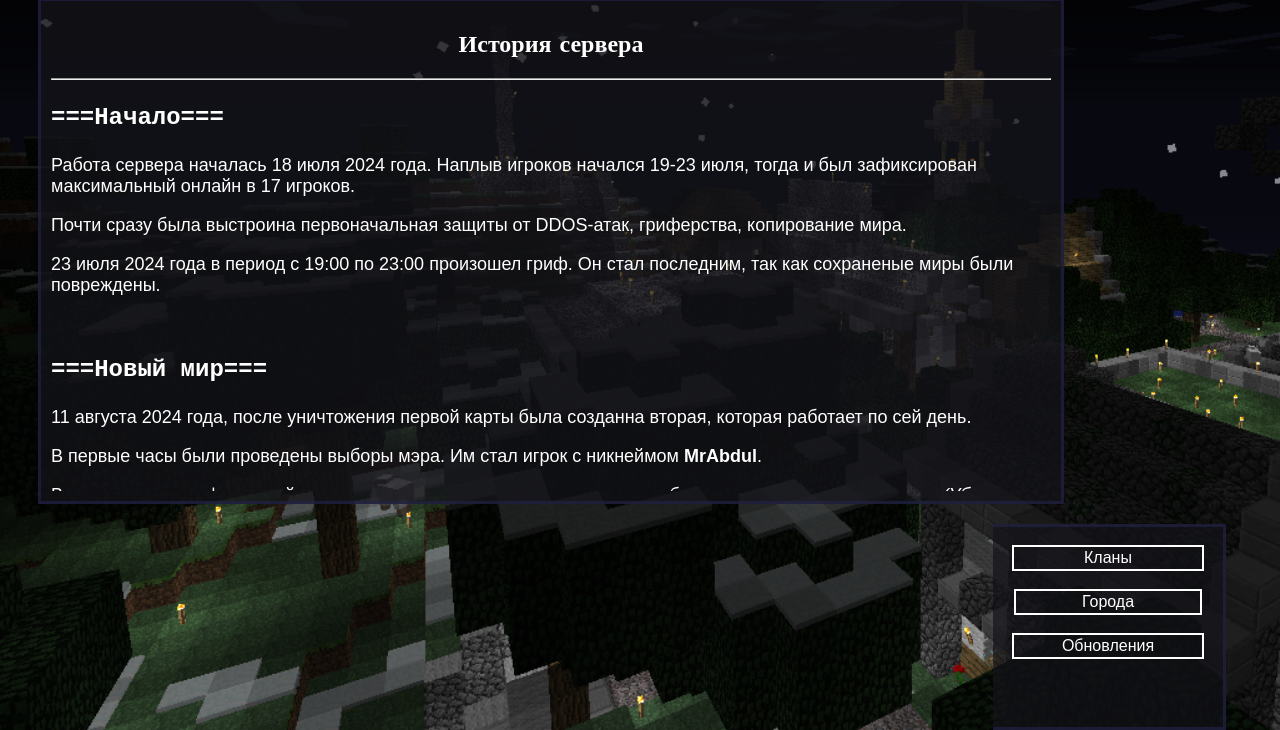
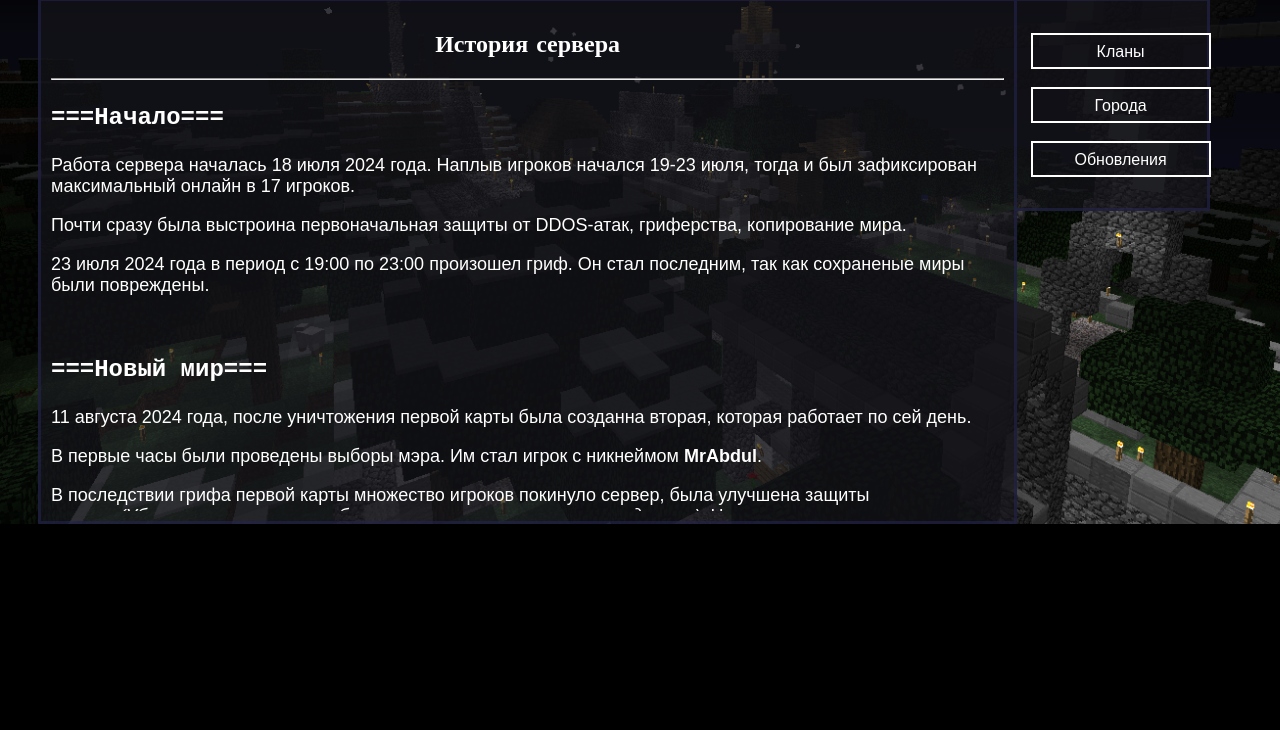
Before and after one commit to CatAssassin2766/MoonAlphaSITE.io, a plain HTML site: page index.html in a window 1280 px wide. Shown: the part 228-958 px from the top of the page. After the commit the page ends 800 px from the top, so only its background shows below. Drawn offline with Linux system fonts and the light colour scheme.

Commit message:
Update CSS.css

```diff
--- a/CSS.css
+++ b/CSS.css
@@ -28,34 +28,37 @@ li{font-family: 'Arial';color: #fff;font-size: 18px;}
 
 
 /*Краткая история сервера и ссылки на др.страницы    ####################################*/
-.main{
-    display: block;
+.owner{margin: auto;}
+
+.owner .main{
+    display: flex;
     margin-left: 30px;
     margin-top: 20px;
     float: left;
-    height: 500px;
-    width: 1020px;
+    height: 20%;
+    width: 77%;
     border-width: 3px;
     border-style: solid;
     border-color: rgba(35, 36, 79, 0.6);
     background-color: rgba(20, 20, 26, 0.7);
 }
 
-.main .history{
+.owner .main .history{
     display: block;
     margin: 10px 10px;
-    height: 480px;
-    width: 1000px;
-    overflow-x: auto;
+    max-height: 500px;
+    max-width: 100%;
+    overflow-x: scroll;
 }
 
-.other{
-    display: block;
-    float: right;
+.owner .other{
+    text-align: center;
+    display: flex;
+    float: left;
     margin-top: 20px;
-    margin-right: 46px;
-    height: 200px;
-    width: 230px;
+    margin-left: 0;
+    height: 25%;
+    width: 15%;
     font-family: monospace;
     border-width: 3px;
     border-style: solid;
@@ -64,18 +67,60 @@ li{font-family: 'Arial';color: #fff;font-size: 18px;}
     background-color: rgba(20, 20, 26, 0.7);
 }
 
-.abx{color: #fff;height: 30px;}
+.owner .other .but{
+    display: inline-block;
+    margin: 7%;
+}
 /*#######################################################################################*/
 
 
 
 /*Кнопки    #############################################################################*/
-.clan{display: inline-block;cursor: pointer;font-size: 16px;text-decoration: none;padding: 2px 70px;color: #ffffff;border: 2px solid #fff;}
+.clan{
+    min-width: 60px;
+    max-width: 160px;
+    height: 16px;
+    padding: 8px;
+    display: flex;
+    cursor: pointer;
+    font-size: 16px;
+    justify-content: center;
+    text-align: center;
+    text-decoration: none;
+    color: #ffffff;
+    border: 2px solid #fff;
+}
 .clan:hover{color: #802f2f;border: 4px solid #802f2f;font-size: 17px;transition: all 0.26s ease;}
 
-.town{display: inline-block;cursor: pointer;font-size: 16px;text-decoration: none;padding: 2px 66px;color: #ffffff;border: 2px solid #fff;}
+.town{
+    min-width: 60px;
+    max-width: 160px;
+    height: 16px;
+    padding: 8px;
+    display: flex;
+    cursor: pointer;
+    font-size: 16px;
+    justify-content: center;
+    text-align: center;
+    text-decoration: none;
+    color: #ffffff;
+    border: 2px solid #fff;
+}
 .town:hover{color: #476e42;border: 4px solid #476e42;font-size: 17px;transition: all 0.26s ease;}
 
-.update{display: inline-block;cursor: pointer;font-size: 16px;text-decoration: none;padding: 2px 48px;color: #ffffff;border: 2px solid #fff;}
+.update{
+    min-width: 60px;
+    width: 160px;
+    height: 16px;
+    padding: 8px;
+    display: flex;
+    cursor: pointer;
+    font-size: 16px;
+    justify-content: center;
+    text-align: center;
+    text-decoration: none;
+    color: #ffffff;
+    border: 2px solid #fff;
+}
 .update:hover{color:#5d7c91;border:4px solid #354251;font-size: 17px;transition: all 0.26s ease;}
 /*#######################################################################################*/
```
